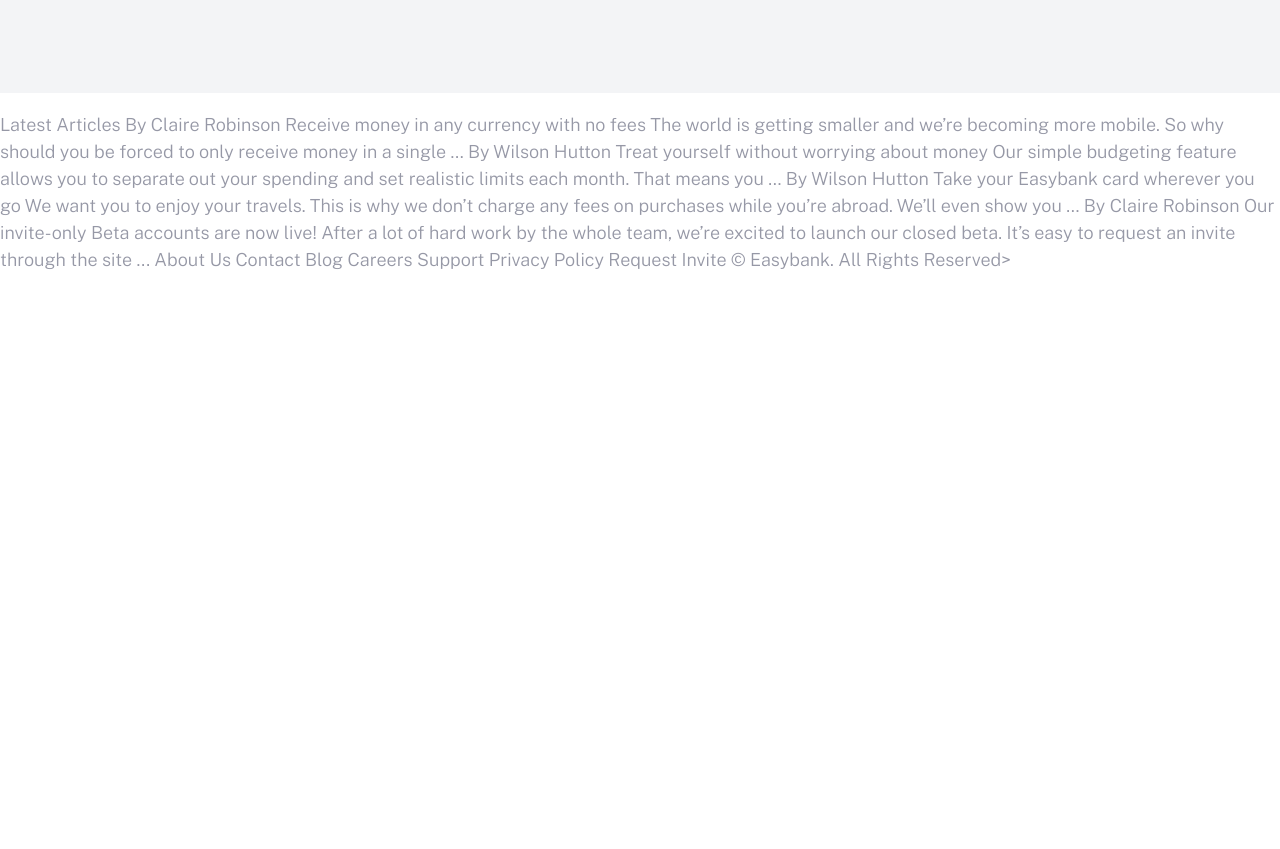
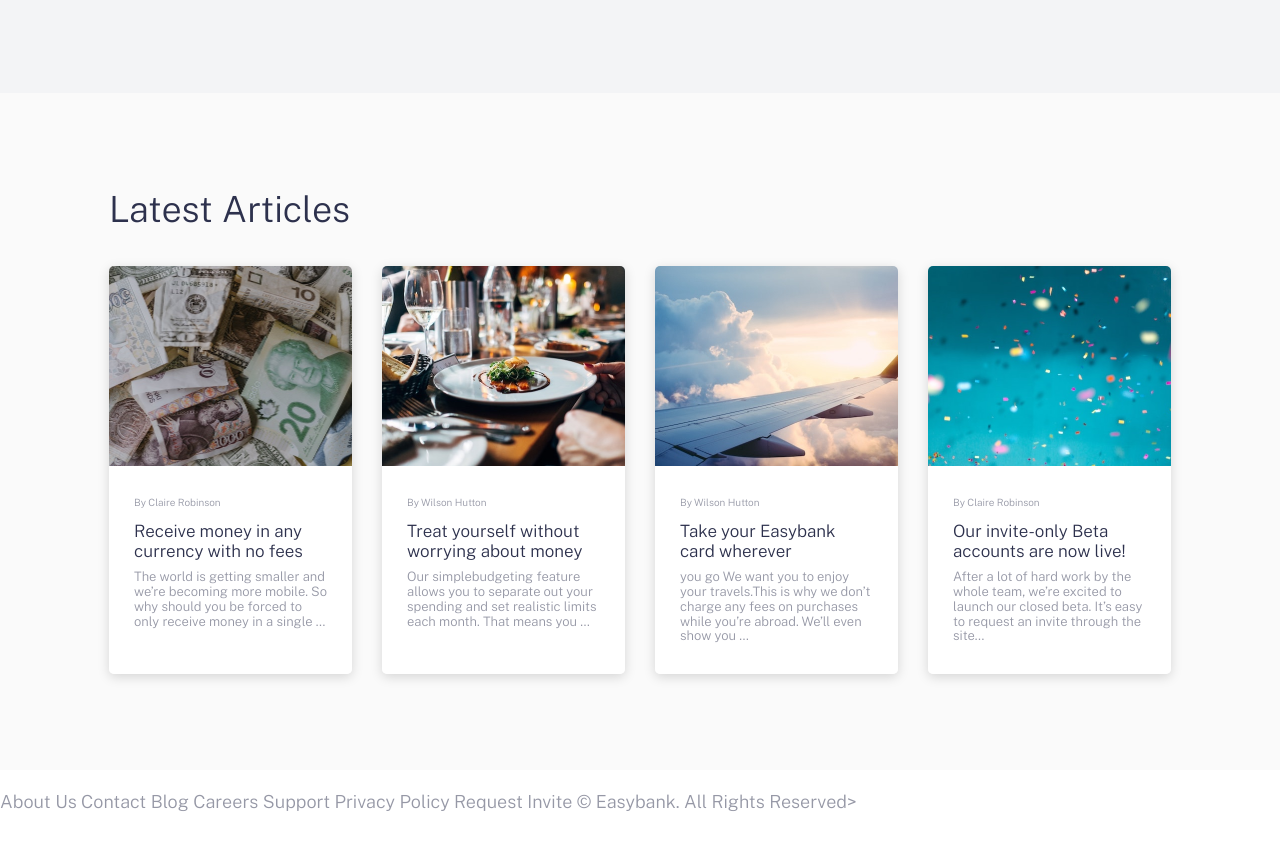
Before and after one commit to mo-chr/WebSite-responsive-EasyBank, a plain HTML site: page index.html in a window 1280 px wide. Shown: the part 1291-2140 px from the top of the page. Before the commit the page ends 1616 px from the top, so only its background shows below. Drawn offline with nearby package versions, Linux system fonts and the light colour scheme.

Commit message:
Added new grid items

```diff
--- /dev/null
+++ b/app/scss/_article.scss
@@ -0,0 +1,64 @@
+.articles{
+    background-color: $veryLightGray;
+}
+.article{
+    &__content{}
+    &__grid{
+        display: grid;
+        grid-template-columns: 1fr;
+        gap: 1.875rem;
+
+
+        @include breakpoint-up(medium){
+            grid-template-columns: repeat(2,1fr);
+        }
+        @include breakpoint-up(large){
+            grid-template-columns: repeat(4,1fr);
+        }
+    }
+    &__item{
+        border-radius: 0.3125rem;
+        overflow: hidden;
+        box-shadow: 0px 3px 12px rgba($color: #000000, $alpha: 0.15);
+        transition: all 150ms ease-in-out;
+        &:hover{
+            transform: scale(1.05);
+
+        }
+    }
+    &__image{
+        height: 12.5rem;
+        background-size: cover;
+        background-repeat: no-repeat;
+        background-position: center center;
+    }
+
+    &__text{
+        background-color:$white;
+        text-decoration: none;
+        padding: 1.875rem 1.875rem 2.5rem 1.875rem;
+        color: $grayishBlue;
+        min-height: 13rem;
+        @include breakpoint-up(medium)
+        {
+           padding: 1.875rem 1.5625rem;
+        }
+    }
+    &__author{
+        font-size: 0.625rem;
+        margin-bottom: 0.75rem;
+
+    }
+    &__title{
+        font-size:1.0625rem;
+        line-height: 1.2;
+        color: $darkBlue;
+        margin-bottom: 0.5rem;
+
+    }
+    &__description{
+        font-size: 0.8125rem;
+        line-height: 1.15;
+    }
+
+}
--- a/app/scss/style.scss
+++ b/app/scss/style.scss
@@ -5,3 +5,4 @@
 @import "header";
 @import "hero";
 @import "feature";
+@import "article";
--- a/index.html
+++ b/index.html
@@ -119,19 +119,60 @@
         </div>
       </div>
     </section>
+    <section class="articles">
+      <div class="article__content container container--pall">
+        <h2>Latest Articles</h2>
+        <div class="article__grid">
+
+          <a href="#"class="article__item">
+            <div class="article__image" style="background-image: url('/images/image-currency.jpg') ;">
+            </div>
+            <div class="article__text">
+              <div class="article__author">By Claire Robinson</div>
+              <div class="article__title">Receive money in any currency with no fees</div>
+              <div class="article__description">The world is getting smaller and we’re becoming more mobile. So why should you be forced to only receive money in a single …</div>
+            </div>
+        </a>
+          <a href="#"class="article__item">
+            <div class="article__image" style="background-image: url('/images/image-restaurant.jpg') ;">
+            </div>
+            <div class="article__text">
+              <div class="article__author">By Wilson Hutton</div>
+              <div class="article__title"> Treat yourself
+      without worrying about money</div>
+              <div class="article__description">Our simplebudgeting feature allows you to separate out your spending and set realistic limits each month. That means you … </div>
+            </div>
+        </a>
+          <a href="#"class="article__item">
+            <div class="article__image" style="background-image: url('/images/image-plane.jpg') ;">
+            </div>
+            <div class="article__text">
+              <div class="article__author">By Wilson Hutton</div>
+              <div class="article__title">Take your Easybank card wherever</div>
+              <div class="article__description">you go We want you
+      to enjoy your travels.This is why we don’t charge any fees on purchases
+      while you’re abroad. We’ll even show you … </div>
+            </div>
+        </a>
+          <a href="#"class="article__item">
+            <div class="article__image" style="background-image: url('/images/image-confetti.jpg') ;">
+            </div>
+            <div class="article__text">
+              <div class="article__author">By Claire Robinson</div>
+              <div class="article__title">Our
+      invite-only Beta accounts are now live!</div>
+              <div class="article__description">After a lot of hard work by the
+      whole team, we’re excited to launch our closed beta. It’s easy to request
+      an invite through the site…</div>
+            </div>
+        </a>
+        </div>
+        </div>
+      </div>
+    </section>
     <p>
-      Latest Articles By Claire Robinson Receive money in any currency with no
-      fees The world is getting smaller and we’re becoming more mobile. So why
-      should you be forced to only receive money in a single … By Wilson Hutton
-      Treat yourself without worrying about money Our simple budgeting feature
-      allows you to separate out your spending and set realistic limits each
-      month. That means you … By Wilson Hutton Take your Easybank card wherever
-      you go We want you to enjoy your travels. This is why we don’t charge any
-      fees on purchases while you’re abroad. We’ll even show you … By Claire
-      Robinson Our invite-only Beta accounts are now live! After a lot of hard
-      work by the whole team, we’re excited to launch our closed beta. It’s easy
-      to request an invite through the site ... About Us Contact Blog Careers
-      Support Privacy Policy Request Invite © Easybank. All Rights Reserved>
+               About Us Contact Blog Careers Support
+      Privacy Policy Request Invite © Easybank. All Rights Reserved>
     </p>
 
     <script src="/app/js/script.js"></script>
```
Also changed, not shown: dist/style.css, 1 other file.
